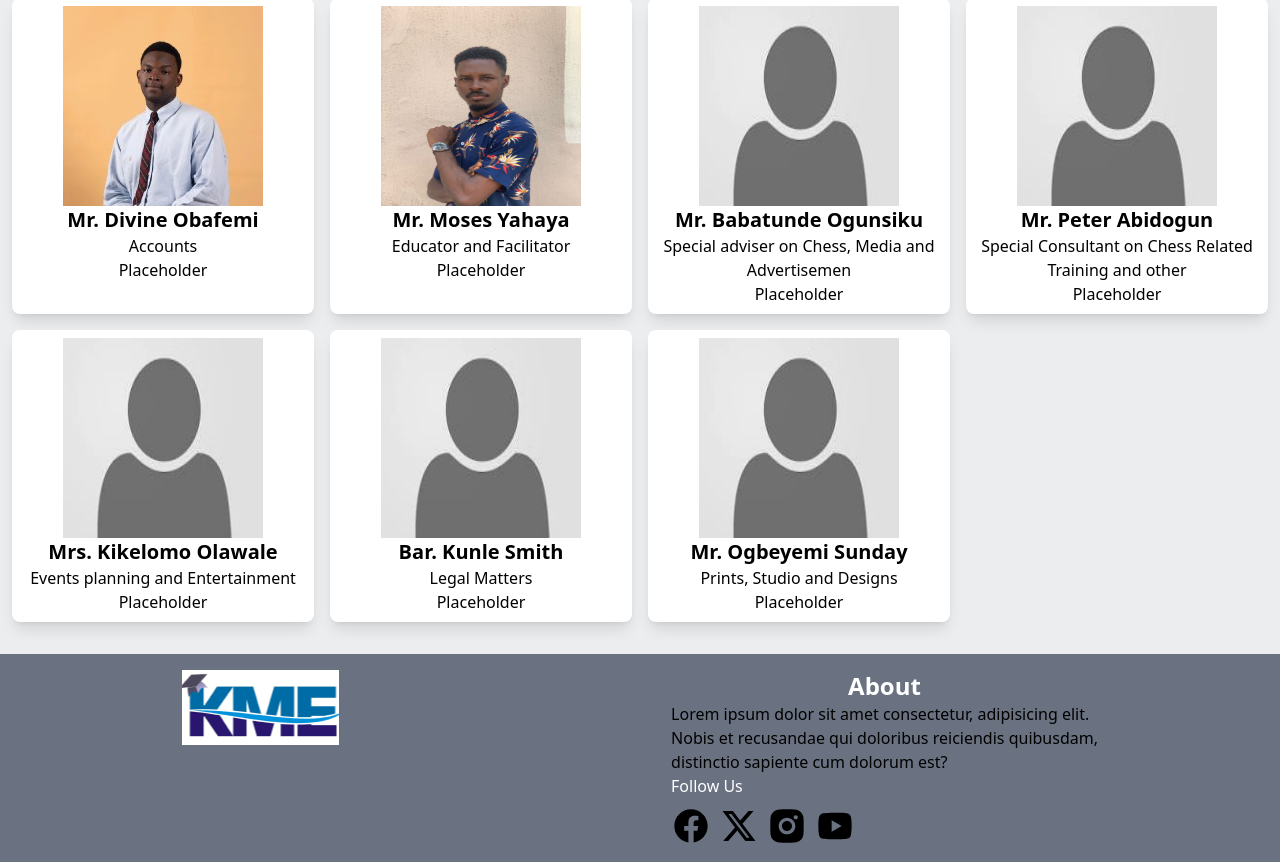
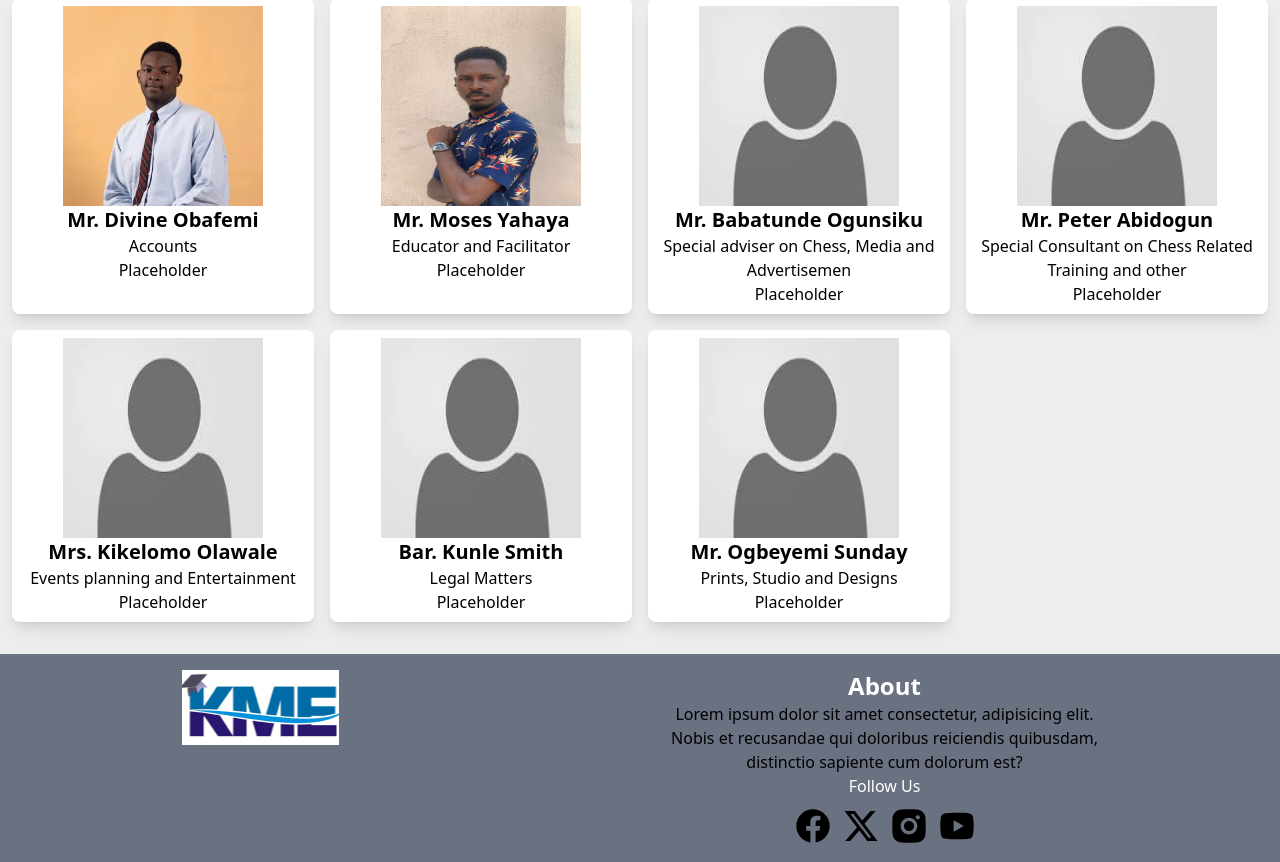
Before and after one commit to ToyinJr/Kingsmind, a React (Vite) app: page /company in a window 1280 px wide. Shown: the part 1025-1887 px from the top of the page. Built offline with nearby package versions, Linux system fonts and the light colour scheme.

Commit message:
navbar and footer

```diff
--- a/src/Components/Footer.jsx
+++ b/src/Components/Footer.jsx
@@ -3,21 +3,21 @@ import { Link } from "react-router-dom";
 const Footer = () => {
   return (
     <footer className="bg-gray-500">
-      <div className="flex justify-around p-4">
+      <div className="md:flex justify-around p-4">
         <div>
-          <img src="images/logo.png" alt="logo" />
+          <img src="images/logo.png" className="mx-auto" alt="logo" />
         </div>
 
         <div>
           <p className="text-2xl font-bold text-center text-white">About</p>
-          <p>
+          <p className="text-center">
             Lorem ipsum dolor sit amet consectetur, adipisicing elit. <br />
             Nobis et recusandae qui doloribus reiciendis quibusdam, <br />
             distinctio sapiente cum dolorum est?
           </p>
-          <div className="space-y-2">
+          <div className="space-y-2 text-center place-self-center">
             <p className="text-white">Follow Us</p>
-            <div className="md:flex gap-2">
+            <div className="flex gap-2">
               <Link
                 to={"https://web.facebook.com/Kingsmindchess/"}
                 target="_blank"
--- a/src/Components/Navbar.jsx
+++ b/src/Components/Navbar.jsx
@@ -3,14 +3,14 @@ import { Link } from "react-router-dom";
 const Navbar = () => {
   return (
     <div className="sticky top-0 z-50 bg-white shadow">
-      <div className="flex justify-around items-center max-[700px]:space-y-4">
+      <div className="md:flex justify-around items-center max-[700px]:space-y-4">
         <Link to={"/"}>
-                <div className="flex items-center gap-2">
+                <div className="flex items-center gap-2 place-self-center">
           <img src="images/logo.png" alt="logo" />
           <p className="sm:text-2xl md:text-4xl font-bold">King's Mind Educators</p>
         </div></Link>
 
-        <div className="flex gap-4 items-center text-2xl">
+        <div className="flex gap-4 items-center text-2xl place-self-center">
           <Link to={"/"}><p>Home</p></Link>
           {/* <p>Services</p> */}
           <Link to={"/company"}><p>Company</p></Link>
```
